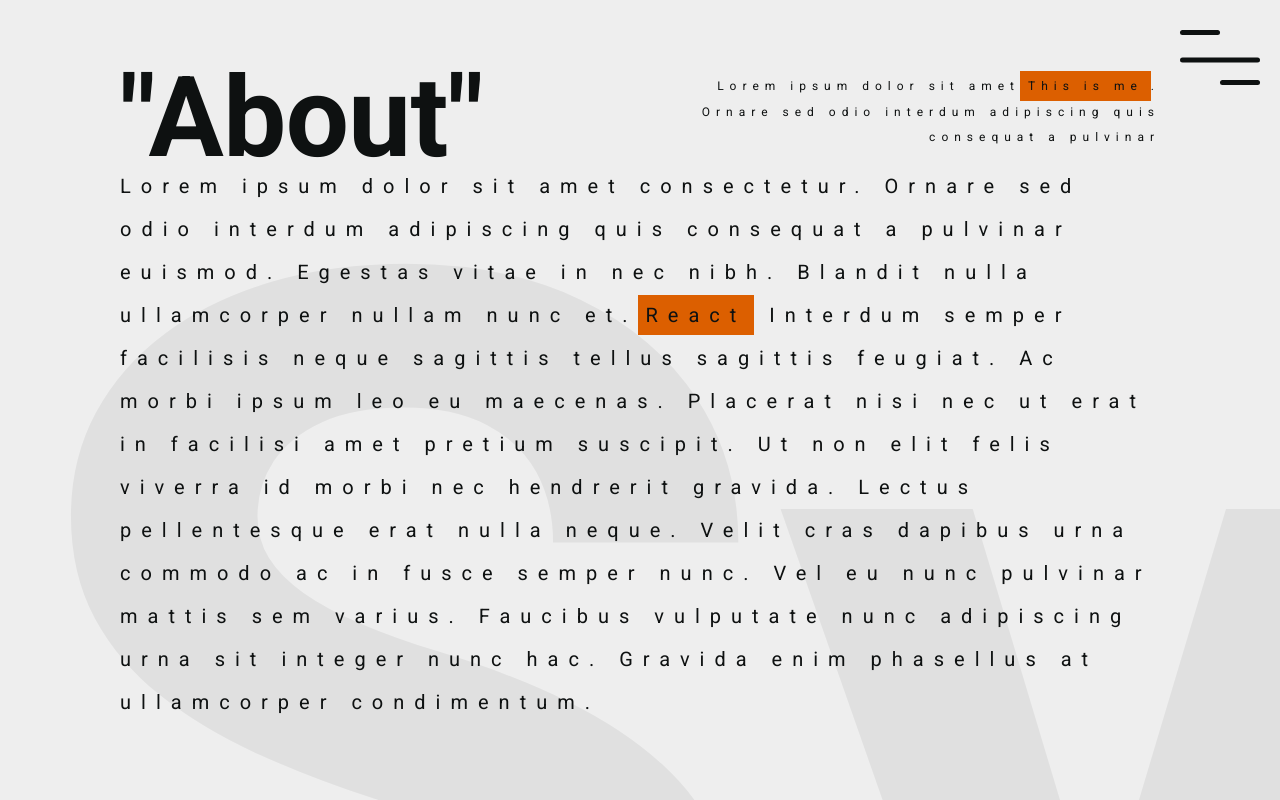
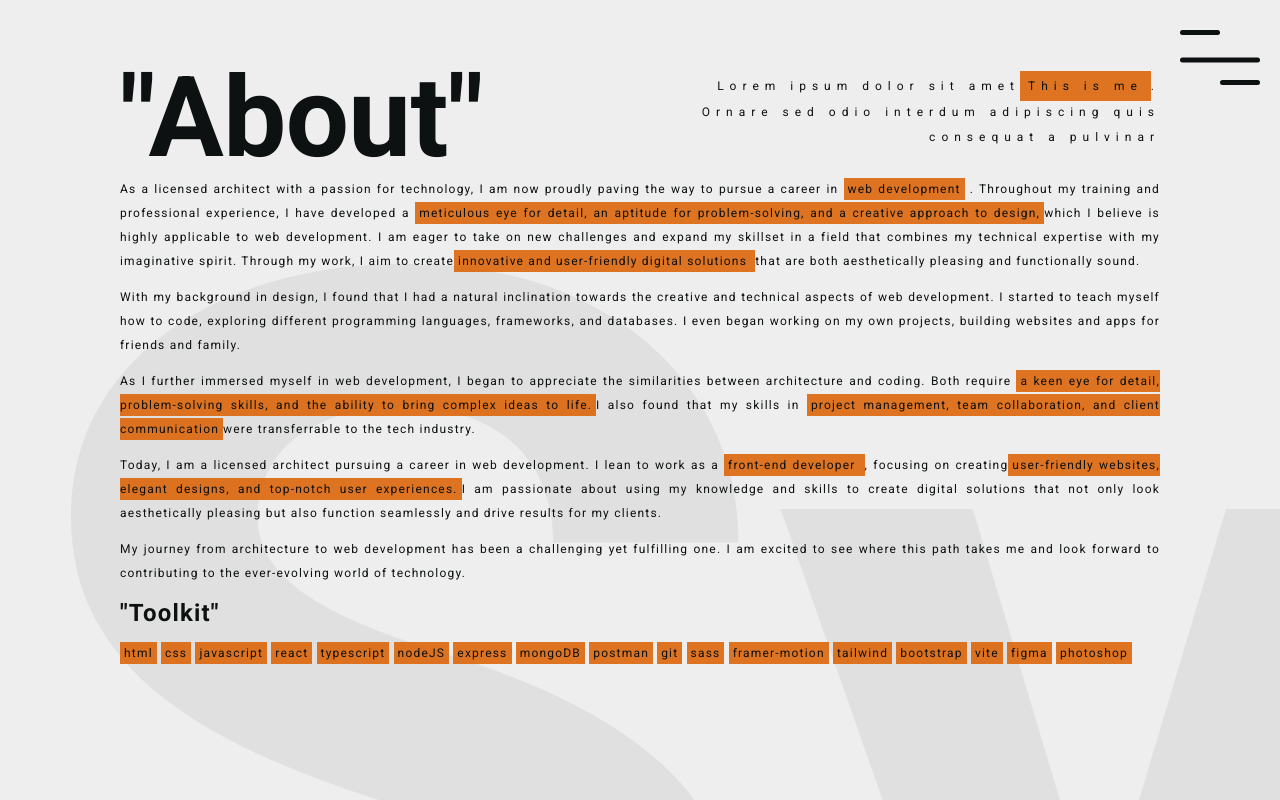
Before and after one commit to jebrong/personal-website, a React (Vite) app: page /about in a window 1280 px wide. Built offline with nearby package versions, Linux system fonts and the light colour scheme.

Commit message:
add texts to projects page

```diff
--- a/src/data/projects.jsx
+++ b/src/data/projects.jsx
@@ -14,18 +14,34 @@ export const projects = [
       "html",
       "css",
     ],
+    intro: [
+      <div className="proj-item-subtext" key="a">
+        <span className="proj-item-subtext">
+          Noterra is a application built with the
+        </span>
+        <span className=" proj-item-subtext colored-span ">MERN stack.</span>
+        <span className="proj-item-subtext">
+          It is a responsive website with authorization using
+        </span>
+        <span className=" proj-item-subtext colored-span ">
+          JWT and cookies.
+        </span>
+      </div>,
+    ],
     desc: [
       <div className="proj-item-subtext" key="b">
-        <span className="proj-item-subtext">Lorem ipsum dolor sit </span>,
-        <span className=" proj-item-subtext colored-span ">This is me</span>,
         <span className="proj-item-subtext">
-          amet consectetur adipisicing elit. Nemo accusantium doloremque quaerat
-          modi dolores tempore quae, cupiditate officia delectus. Facilis, nihil
-          alias fugiat eius neque ullam ad modi obcaecati inventore illo magnam
-          odio dolores minus iure sunt laboriosam rem voluptatibus asperiores
-          tempore cumque dolore.
+          Noterra is a application built with the MERN stack. It is a responsive
+          website with authorization using JWT and cookies. The application's
+          database is built using MongoDB, which is accessed and managed through
+          the back-end logic of NodeJS with Express. Users interact with the
+          front-end React components of the app to easily view, create, modify
+          and remove data from the database. Also with the use of third-party
+          React libraries such as Framer Motion, users interact with the
+          interface with beautiful animations making in more appealing.
         </span>
-        ,
+        ,<span className=" proj-item-subtext colored-span ">This is me</span>,
+        <span className="proj-item-subtext"></span>,
       </div>,
     ],
     img: [
@@ -36,7 +52,7 @@ export const projects = [
   },
   {
     id: 2,
-    title: "Notera",
+    title: "Furnitur",
     site: "https://noterra-app.onrender.com/",
     git: "https://github.com/jebrong/mern-productivity-app",
     tags: [
@@ -49,18 +65,39 @@ export const projects = [
       "html",
       "css",
     ],
+    intro: [
+      <div className="proj-item-subtext" key="a">
+        <span className="proj-item-subtext">
+          Furnitur is a website built using
+        </span>
+        ,
+        <span className=" proj-item-subtext colored-span ">
+          React, Tailwind with Auth0
+        </span>
+        ,
+        <span className="proj-item-subtext">
+          and offers sorting functionalities to its users. Users can easily sort
+          through a list of items.
+        </span>
+        ,
+      </div>,
+    ],
     desc: [
       <div className="proj-item-subtext" key="c">
-        <span className="proj-item-subtext">Lorem ipsum dolor sit </span>,
-        <span className=" proj-item-subtext colored-span ">This is me</span>,
         <span className="proj-item-subtext">
-          amet consectetur adipisicing elit. Nemo accusantium doloremque quaerat
-          modi dolores tempore quae, cupiditate officia delectus. Facilis, nihil
-          alias fugiat eius neque ullam ad modi obcaecati inventore illo magnam
-          odio dolores minus iure sunt laboriosam rem voluptatibus asperiores
-          tempore cumque dolore.
+          Furnitur is a website built using React as the frontend framework and
+          offers sorting functionalities to its users. Users can easily sort
+          through a list of items based on various criteria such as price, or
+          alphabetical order. The user interface is designed to be intuitive and
+          user-friendly, making it easy for users to navigate and find what they
+          need. The website also uses responsive design, ensuring that it works
+          perfectly on any device, including desktops, mobile phones, and
+          tablets. With its powerful sorting capabilities, this website makes it
+          easy for users to find the information they need quickly and
+          effortlessly.
         </span>
-        ,
+        ,<span className=" proj-item-subtext colored-span ">This is me</span>,
+        <span className="proj-item-subtext"></span>,
       </div>,
     ],
     img: [
@@ -71,7 +108,7 @@ export const projects = [
   },
   {
     id: 3,
-    title: "Notera",
+    title: "Arch.Studio",
     site: "https://noterra-app.onrender.com/",
     git: "https://github.com/jebrong/mern-productivity-app",
     tags: [
@@ -84,18 +121,40 @@ export const projects = [
       "html",
       "css",
     ],
+
+    intro: [
+      <div className="proj-item-subtext" key="a">
+        <span className="proj-item-subtext">
+          This landing website is created using React and employs simple
+        </span>
+        <span className=" proj-item-subtext colored-span ">TypeScript</span>
+        <span className="proj-item-subtext">
+          {" "}
+          features to enhance the user experience. This website also uses{" "}
+        </span>
+        ,<span className=" proj-item-subtext colored-span "> Bootstrap </span>
+        <span className="proj-item-subtext">
+          to style and make it responsive.
+        </span>
+      </div>,
+    ],
     desc: [
       <div className="proj-item-subtext" key="a">
-        <span className="proj-item-subtext">Lorem ipsum dolor sit </span>,
-        <span className=" proj-item-subtext colored-span ">This is me</span>,
         <span className="proj-item-subtext">
-          amet consectetur adipisicing elit. Nemo accusantium doloremque quaerat
-          modi dolores tempore quae, cupiditate officia delectus. Facilis, nihil
-          alias fugiat eius neque ullam ad modi obcaecati inventore illo magnam
-          odio dolores minus iure sunt laboriosam rem voluptatibus asperiores
-          tempore cumque dolore.
+          This landing website is created using React and employs simple
+          TypeScript features to enhance the user experience. The homepage
+          features an eye-catching hero section that draws the user's attention
+          and encourages them to continue exploring the site. The navigation
+          menu is user-friendly and easily accessible, allowing the user to
+          browse through different sections of the site seamlessly. The landing
+          website also utilizes simple TypeScript features to add interactive
+          elements to the site, such as form validation and dynamic content
+          rendering. With a clean and modern design, this landing website
+          provides an excellent introduction to its business or service while
+          ensuring a smooth and enjoyable user experience.
         </span>
-        ,
+        ,<span className=" proj-item-subtext colored-span ">This is me</span>,
+        <span className="proj-item-subtext"></span>,
       </div>,
     ],
     img: [
--- a/src/pages/About/About.jsx
+++ b/src/pages/About/About.jsx
@@ -16,6 +16,25 @@ export default function About() {
 
   const [mouseXY, setMouseXY] = useState({ x: -50, y: -50 });
   const [text, setText] = useState("show");
+  const toolkit = [
+    "html",
+    "css",
+    "javascript",
+    "react",
+    "typescript",
+    "nodeJS",
+    "express",
+    "mongoDB",
+    "postman",
+    "git",
+    "sass",
+    "framer-motion",
+    "tailwind",
+    "bootstrap",
+    "vite",
+    "figma",
+    "photoshop",
+  ];
 
   const mouseAnimate = {
     show: {
@@ -48,7 +67,7 @@ export default function About() {
       initial={{ x: "-100%" }}
       animate={{ x: 0, transition: { duration: 0.5 } }}
       exit={{ opacity: 1 }}
-      className="page-container"
+      className="page-container about"
     >
       <Nav></Nav>
       <NavButton></NavButton>
@@ -91,19 +110,81 @@ export default function About() {
             onMouseLeave={() => {
               setText("show");
             }}
-            className="text"
+            className="text about"
           >
-            Lorem ipsum dolor sit amet consectetur. Ornare sed odio interdum
-            adipiscing quis consequat a pulvinar euismod. Egestas vitae in nec
-            nibh. Blandit nulla ullamcorper nullam nunc et.
-            <span className="colored-span">React</span> Interdum semper
-            facilisis neque sagittis tellus sagittis feugiat. Ac morbi ipsum leo
-            eu maecenas. Placerat nisi nec ut erat in facilisi amet pretium
-            suscipit. Ut non elit felis viverra id morbi nec hendrerit gravida.
-            Lectus pellentesque erat nulla neque. Velit cras dapibus urna
-            commodo ac in fusce semper nunc. Vel eu nunc pulvinar mattis sem
-            varius. Faucibus vulputate nunc adipiscing urna sit integer nunc
-            hac. Gravida enim phasellus at ullamcorper condimentum.
+            <p>
+              As a licensed architect with a passion for technology, I am now
+              proudly paving the way to pursue a career in{" "}
+              <span className="colored-span">web development</span> . Throughout
+              my training and professional experience, I have developed a{" "}
+              <span className="colored-span">
+                meticulous eye for detail, an aptitude for problem-solving, and
+                a creative approach to design,
+              </span>
+              which I believe is highly applicable to web development. I am
+              eager to take on new challenges and expand my skillset in a field
+              that combines my technical expertise with my imaginative spirit.
+              Through my work, I aim to create
+              <span className="colored-span">
+                innovative and user-friendly digital solutions{" "}
+              </span>{" "}
+              that are both aesthetically pleasing and functionally sound.
+            </p>
+            <p>
+              With my background in design, I found that I had a natural
+              inclination towards the creative and technical aspects of web
+              development. I started to teach myself how to code, exploring
+              different programming languages, frameworks, and databases. I even
+              began working on my own projects, building websites and apps for
+              friends and family.
+            </p>
+
+            <p>
+              As I further immersed myself in web development, I began to
+              appreciate the similarities between architecture and coding. Both
+              require{" "}
+              <span className="colored-span">
+                a keen eye for detail, problem-solving skills, and the ability
+                to bring complex ideas to life.
+              </span>
+              I also found that my skills in{" "}
+              <span className="colored-span">
+                project management, team collaboration, and client communication
+              </span>
+              were transferrable to the tech industry.
+            </p>
+
+            <p>
+              Today, I am a licensed architect pursuing a career in web
+              development. I lean to work as a{" "}
+              <span className="colored-span">front-end developer </span> ,
+              focusing on creating
+              <span className="colored-span">
+                user-friendly websites, elegant designs, and top-notch user
+                experiences.
+              </span>
+              I am passionate about using my knowledge and skills to create
+              digital solutions that not only look aesthetically pleasing but
+              also function seamlessly and drive results for my clients.
+            </p>
+            <p>
+              My journey from architecture to web development has been a
+              challenging yet fulfilling one. I am excited to see where this
+              path takes me and look forward to contributing to the
+              ever-evolving world of technology.
+            </p>
+
+            <h1>"Toolkit"</h1>
+            {toolkit.map((tool, index) => {
+              return (
+                <>
+                  {" "}
+                  <span className="colored-span" key={index}>
+                    {tool}
+                  </span>
+                </>
+              );
+            })}
           </div>
         </div>
       </div>
--- a/src/pages/Projects/Projects.jsx
+++ b/src/pages/Projects/Projects.jsx
@@ -116,7 +116,7 @@ export default function Projects() {
                   <div className="proj-item-main ">{index + 1}</div>
                   <div className="proj-item-title">{project.title}</div>
                 </div>
-                <div className="proj-item-subtext">{project.desc}</div>
+                <div className="proj-item-subtext">{project.intro}</div>
               </div>
             );
           })}
--- a/src/styles/index.css
+++ b/src/styles/index.css
@@ -179,6 +179,15 @@ body {
   font-size: 20px;
   line-height: 215%;
   letter-spacing: 0.5em;
+}
+
+.text.about {
+  font-size: 12px;
+  letter-spacing: 0.1em;
+}
+
+.text.about span {
+  padding: 4px;
 }
 
 .text-small {
@@ -414,6 +423,7 @@ form {
   height: 100%;
   padding: 30px;
   cursor: pointer;
+  flex: 1 1 0;
 }
 
 .proj-item-main {
@@ -447,11 +457,11 @@ form {
   font-size: 12px;
   line-height: 215%;
   text-align: center;
-  letter-spacing: 0.5em;
+  letter-spacing: 0.1em;
 }
 
 .colored-span {
-  background-color: #dc5f00;
+  background-color: #dc5f00dc;
   padding: 8px;
 }
 
@@ -623,6 +633,22 @@ form {
 }
 
 @media only screen and (max-width: 1366px) {
+  /* .text {
+    font-family: "Roboto";
+    font-style: normal;
+    font-weight: 400;
+    font-size: 20px;
+    line-height: 215%;
+    letter-spacing: 0.5em;
+  }
+   */
+  .text.about {
+    font-size: 12px;
+    letter-spacing: 0.1em;
+    line-height: 200%;
+    text-align: justify;
+  }
+
   .subtext {
     font-size: 26px;
     padding: 2px;
@@ -807,6 +833,9 @@ form {
 }
 
 @media only screen and (max-width: 435px) {
+  .page-container.about {
+    overflow-y: visible;
+  }
   .subtext {
     font-size: 16px;
     line-height: 19px;
--- a/src/styles/nav.css
+++ b/src/styles/nav.css
@@ -61,7 +61,7 @@
 
 .nav-text-underline {
   background-color: rgba(255, 255, 255, 0.276);
-  height: 50px;
+  height: 100px;
   width: 0px;
   position: absolute;
   top: 50px;
```
